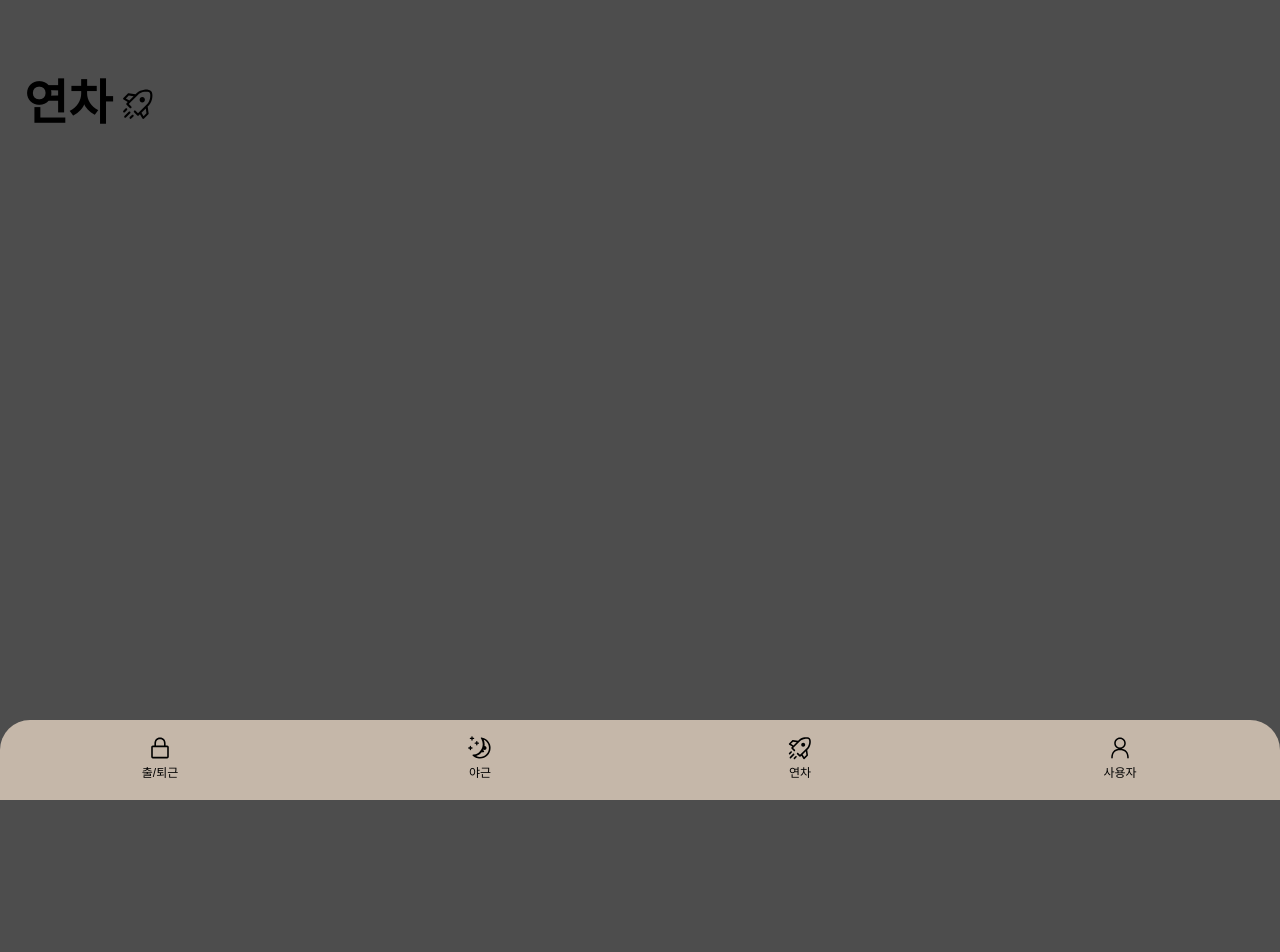
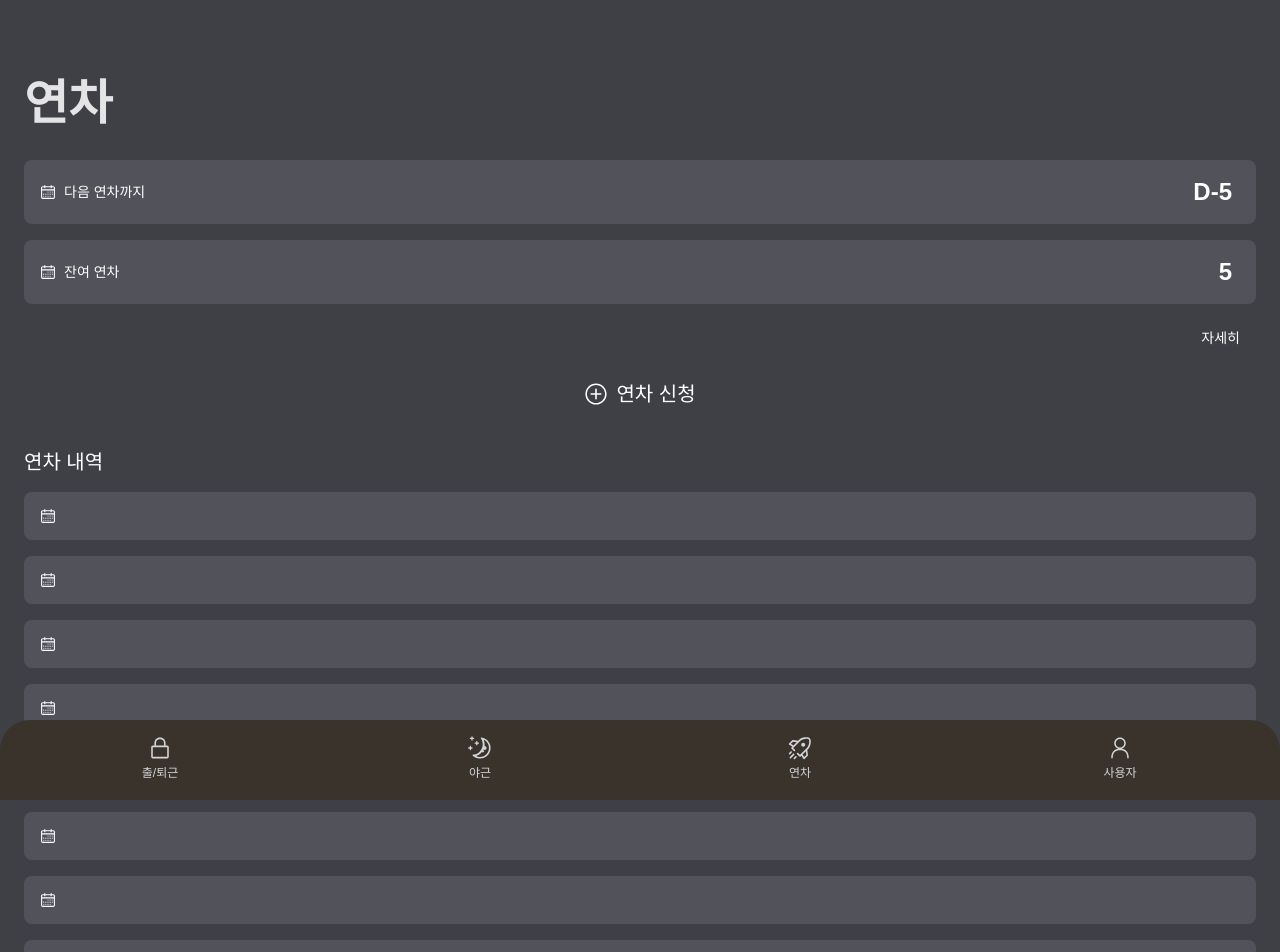
Before and after one commit to codma1123/timekey-app, a Next.js app: page /1/vacation in a window 1280 px wide. Shown: the top 952 px of the page. Before the commit the page ends 800 px from the top, so only its background shows below. Built offline with nearby package versions, Linux system fonts and the light colour scheme; a web font is replaced by a local one.

Commit message:
vacation page sample

```diff
--- a/app/(main)/(routes)/[userId]/vacation/page.tsx
+++ b/app/(main)/(routes)/[userId]/vacation/page.tsx
@@ -1,13 +1,108 @@
+"use client";
+
+import SlideDown from "@/components/motions/slide-down";
+import { Alert, AlertDescription, AlertTitle } from "@/components/ui/alert";
+import { Button } from "@/components/ui/button";
 import Title from "@/components/ui/title";
-import { RocketIcon } from "@radix-ui/react-icons";
+import { useScroll } from "@/hooks/scroll";
+import { cn } from "@/lib/utils";
+import { RocketIcon, CalendarIcon, PlusCircledIcon } from "@radix-ui/react-icons";
 
 const VacationPage = () => {
+  const date = 5;
+
+  const { height, scrollToTop } = useScroll();
+
+  const scrolled = height > 20;
+
   return (
     <>
+      <div
+        className={cn("fixed top-[-112px] w-full h-28 z-10 transition-all duration-200 rounded-bl-xl rounded-br-xl", scrolled && "bg-primary-dark top-0 block")}
+        onClick={scrollToTop}
+        onTouchStart={scrollToTop}
+      ></div>
       <Title
+        className={cn("text-zinc-200 sticky top-10 z-10 transition-all duration-150", scrolled && "top-12 text-2xl")}
         title="연차"
-        Icon={RocketIcon}
       />
+
+      <SlideDown className="w-full">
+        <Alert className="w-full text-white bg-zinc-600 ring-0 border-0">
+          <AlertDescription className="flex w-full items-center">
+            <CalendarIcon className="h-4 w-4" />
+            <span className="ml-2">다음 연차까지</span>
+            <span className="ml-auto mr-2 font-bold text-2xl">D-{date}</span>
+          </AlertDescription>
+        </Alert>
+        <Alert className="w-full text-white bg-zinc-600 ring-0 border-0 mt-4">
+          <AlertDescription className="flex w-full items-center">
+            <CalendarIcon className="h-4 w-4" />
+            <span className="ml-2">잔여 연차</span>
+            <span className="ml-auto mr-2 font-bold text-2xl">{date}</span>
+          </AlertDescription>
+        </Alert>
+      </SlideDown>
+
+      <Button
+        variant="link"
+        className="self-end text-white mt-0"
+      >
+        자세히
+      </Button>
+
+      <Button
+        className="text-white active:bg-zinc-600 transition-all duration-600 text-xl w-full h-14"
+        variant="ghost"
+      >
+        <PlusCircledIcon className="h-6 w-6 mr-2" />
+        연차 신청
+      </Button>
+
+      <div className="w-full text-white mt-4">
+        <div className="text-xl">연차 내역</div>
+      </div>
+
+      <Alert className="w-full text-white bg-zinc-600 ring-0 border-0">
+        <AlertDescription className="flex w-full items-center">
+          <CalendarIcon className="h-4 w-4" />
+        </AlertDescription>
+      </Alert>
+      <Alert className="w-full text-white bg-zinc-600 ring-0 border-0">
+        <AlertDescription className="flex w-full items-center">
+          <CalendarIcon className="h-4 w-4" />
+        </AlertDescription>
+      </Alert>
+      <Alert className="w-full text-white bg-zinc-600 ring-0 border-0">
+        <AlertDescription className="flex w-full items-center">
+          <CalendarIcon className="h-4 w-4" />
+        </AlertDescription>
+      </Alert>
+      <Alert className="w-full text-white bg-zinc-600 ring-0 border-0">
+        <AlertDescription className="flex w-full items-center">
+          <CalendarIcon className="h-4 w-4" />
+        </AlertDescription>
+      </Alert>
+      <Alert className="w-full text-white bg-zinc-600 ring-0 border-0">
+        <AlertDescription className="flex w-full items-center">
+          <CalendarIcon className="h-4 w-4" />
+        </AlertDescription>
+      </Alert>
+      <Alert className="w-full text-white bg-zinc-600 ring-0 border-0">
+        <AlertDescription className="flex w-full items-center">
+          <CalendarIcon className="h-4 w-4" />
+        </AlertDescription>
+      </Alert>
+      <Alert className="w-full text-white bg-zinc-600 ring-0 border-0">
+        <AlertDescription className="flex w-full items-center">
+          <CalendarIcon className="h-4 w-4" />
+        </AlertDescription>
+      </Alert>
+      <Alert className="w-full text-white bg-zinc-600 ring-0 border-0">
+        <AlertDescription className="flex w-full items-center">
+          <CalendarIcon className="h-4 w-4" />
+        </AlertDescription>
+      </Alert>
     </>
   );
 };
--- a/app/(main)/layout.tsx
+++ b/app/(main)/layout.tsx
@@ -26,7 +26,7 @@ const MainLayout = ({ children }: { children: ReactNode; params: { userId: strin
   const pathBg = {
     home: "bg-primary",
     overtime: "bg-overtime",
-    vacation: "bg-text",
+    vacation: "bg-zinc-700",
     user: "bg-white",
   };
 
--- a/components/ui/navigation/navigation-bottom.tsx
+++ b/components/ui/navigation/navigation-bottom.tsx
@@ -45,8 +45,8 @@ const NavigationBottom = ({ isDarkPage }: { isDarkPage: boolean }) => {
   return (
     <div
       className={cn(
-        "fixed bottom-0 w-full h-20 bg-secondary rounded-bottom rounded-b-none touch-auto text-black flex items-center justify-around transition-all duration-500 z-50",
-        isDarkPage && "bg-white"
+        "fixed bottom-0 w-full h-20 bg-primary-dark rounded-bottom rounded-b-none touch-auto text-zinc-300 flex items-center justify-around transition-all duration-500 z-50",
+        isDarkPage && "bg-white text-black"
       )}
     >
       {bottomNavMenus.map((bottomNavMenu, i) => (
```
